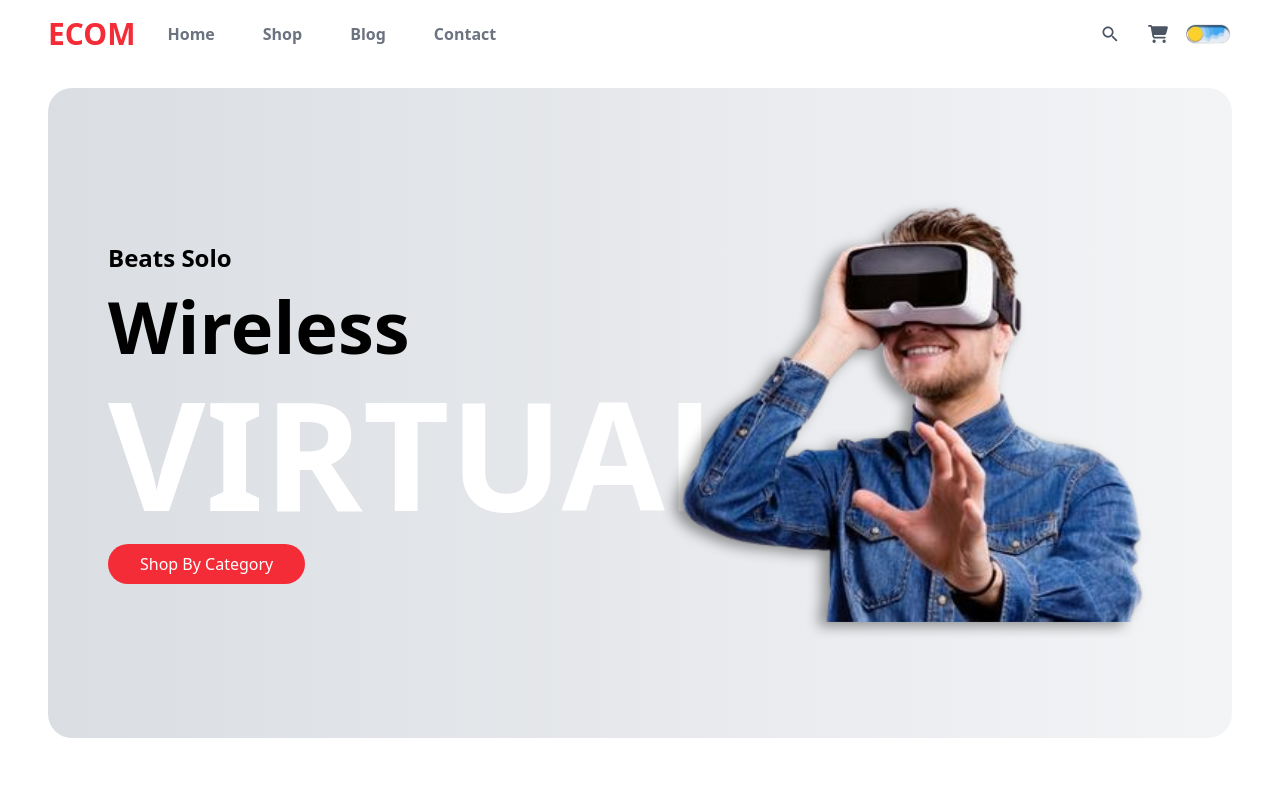
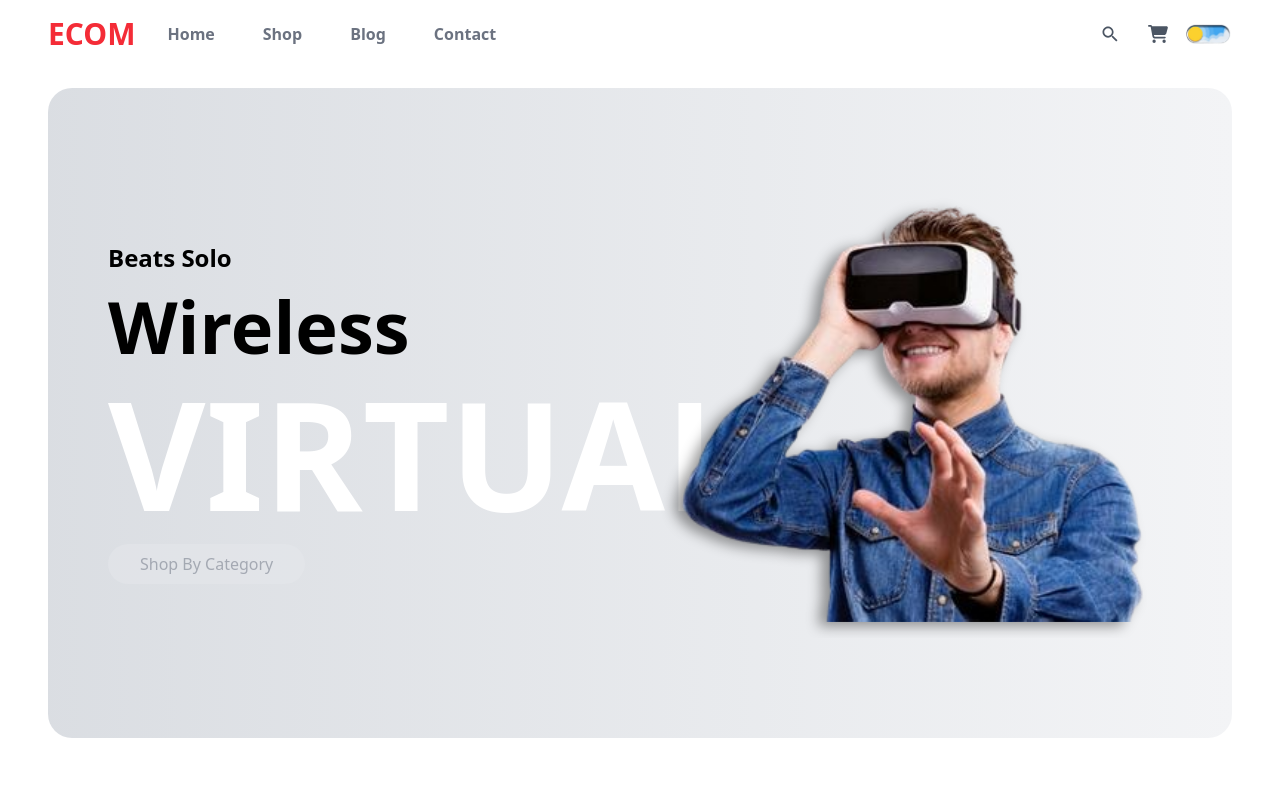
Before and after one commit to xxrtemy/E-com, a React (Vite) app: page / in a window 1280 px wide. Shown: the top 800 px of the page. Built offline with nearby package versions, Linux system fonts and the light colour scheme.

Commit message:
modif: btn disabled styles

```diff
--- a/src/components/ui/Button.jsx
+++ b/src/components/ui/Button.jsx
@@ -4,8 +4,7 @@ const Button = ({ text, bgColor, textColor, handler, children, disabled = () =>
   return (
     <button
       onClick={handler}
-      className={`${bgColor} ${textColor} ${children} cursor-pointer hover:scale-105 duration-300 py-2 px-8 rounded-full relative z-10`}
-      disabled={disabled}
+      className={`${bgColor} ${textColor} ${children} ${disabled ? "btn-disabled" : ""} cursor-pointer hover:scale-105 duration-300 py-2 px-8 rounded-full relative z-10`}
     >
       {text}
     </button>
--- a/src/index.css
+++ b/src/index.css
@@ -16,6 +16,11 @@
     .form-input {
       @apply w-full rounded-full border border-gray-300 dark:border-gray-500 dark:bg-gray-800 px-2 py-1 mb-4;
     }
+    .btn-disabled {
+    @apply bg-gray-200 text-gray-500 cursor-not-allowed;
+    opacity: 0.5;
+    pointer-events: none;
+}
   }
 html{
   scroll-behavior: smooth;
```
